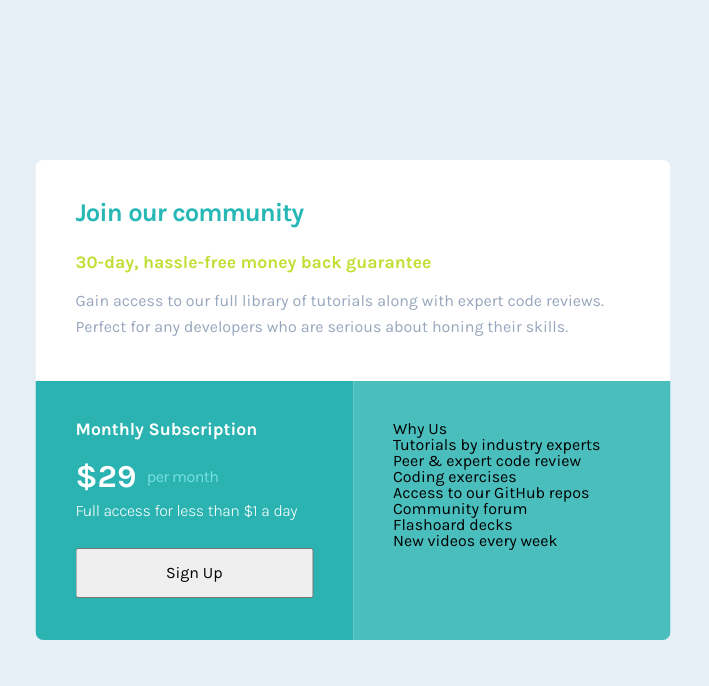
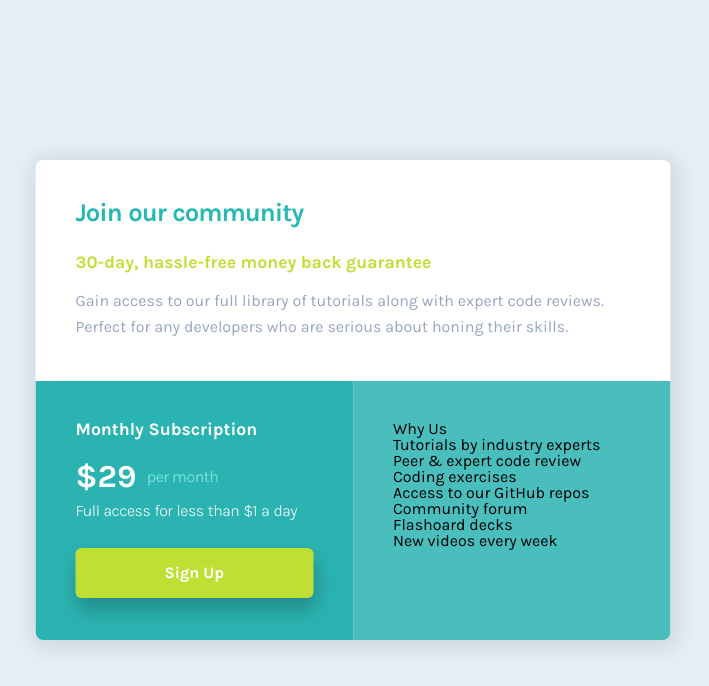
Before and after one commit to domenicaperez000/single_price_grid, a plain HTML site: page index.html in a window 1280 px wide. Shown: the whole page, without its empty margins (287-996 px from the left). Drawn offline with Linux system fonts and the light colour scheme.

Commit message:
button style

```diff
--- a/index.html
+++ b/index.html
@@ -23,7 +23,7 @@
     <h2>Monthly Subscription</h2>
     <h1>$29</h1><p>per month</p>
     <p class="bottom">Full access for less than $1 a day</p>
-    <button>Sign Up</button>
+    <button type="button">Sign Up</button>
 
   </div>
   <div class="third">
--- a/style.css
+++ b/style.css
@@ -71,7 +71,7 @@ textarea {
     font-family: "Karla", sans-serif;
     font-optical-sizing: auto;
     font-style: normal;
-}
+    box-shadow: 2px 3px 20px 7px rgba(0,0,0,0.09);
 .first {
     background-color: #ffffff;
     grid-area: first;
@@ -144,4 +144,10 @@ textarea {
 }
 .second > button {
     grid-area: button;
+    background-color: hsl(71, 73%, 54%);
+    font-weight: 700;
+    color: #ffffff;
+    border-radius: 6px;
+    border: none;
+    box-shadow: 2px 11px 20px 0px rgba(0,0,0,0.24);
 }
```
